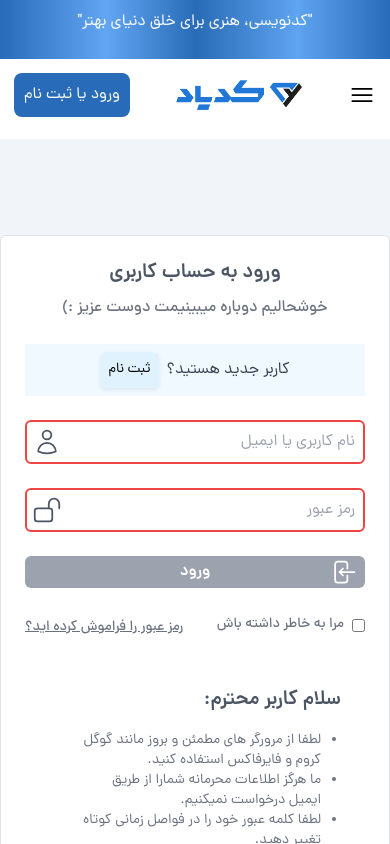
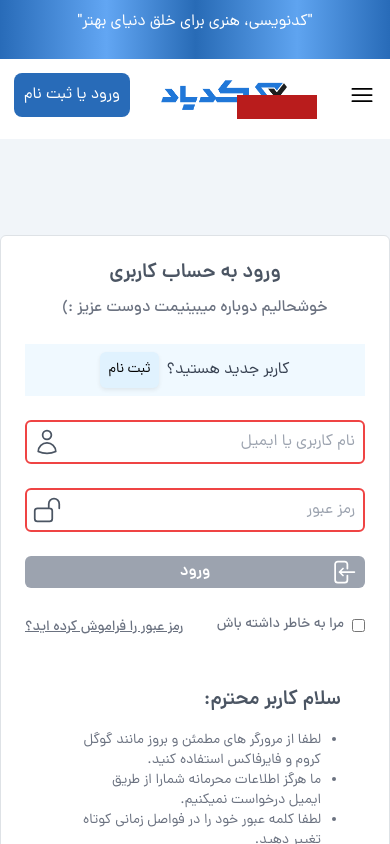
Before and after one commit to NazaninMoosazade/codeyad, a React (Vite) app: page /login in a window 390 px wide. Shown: the top 844 px of the page. Built offline with nearby package versions, Linux system fonts and the light colour scheme; a web font is replaced by a local one.

Commit message:
create MobileMenuWrapper

```diff
--- a/src/Components/Headers/MobileHeader.jsx
+++ b/src/Components/Headers/MobileHeader.jsx
@@ -1,6 +1,7 @@
 import React , { useContext } from "react";
 import { Link } from "react-router-dom";
 import AuthContext from "../../Context/AuthContext";
+import MobileMenuWrapper from "./MobileMenuWrapper";
 
 export default function MobileHeader() {
   const authContext = useContext(AuthContext);
@@ -24,6 +25,7 @@ export default function MobileHeader() {
             d="M3.75 6.75h16.5M3.75 12h16.5m-16.5 5.25h16.5"
           />
         </svg>
+        <MobileMenuWrapper/>
         {/* Logo */}
         <img src="/img/logo.png" alt="logo" className="h-[30px]" />
         {/* Login & Register */}
--- /dev/null
+++ b/src/Components/Headers/MobileMenuWrapper.jsx
@@ -0,0 +1,11 @@
+import React from "react";
+
+export default function MobileMenuWrapper() {
+  return (
+    <>
+      <section className="relative">
+        <div className="bg-red-700 absolute h-6 w-20 top-0 right-0"></div>
+      </section>
+    </>
+  );
+}
```
